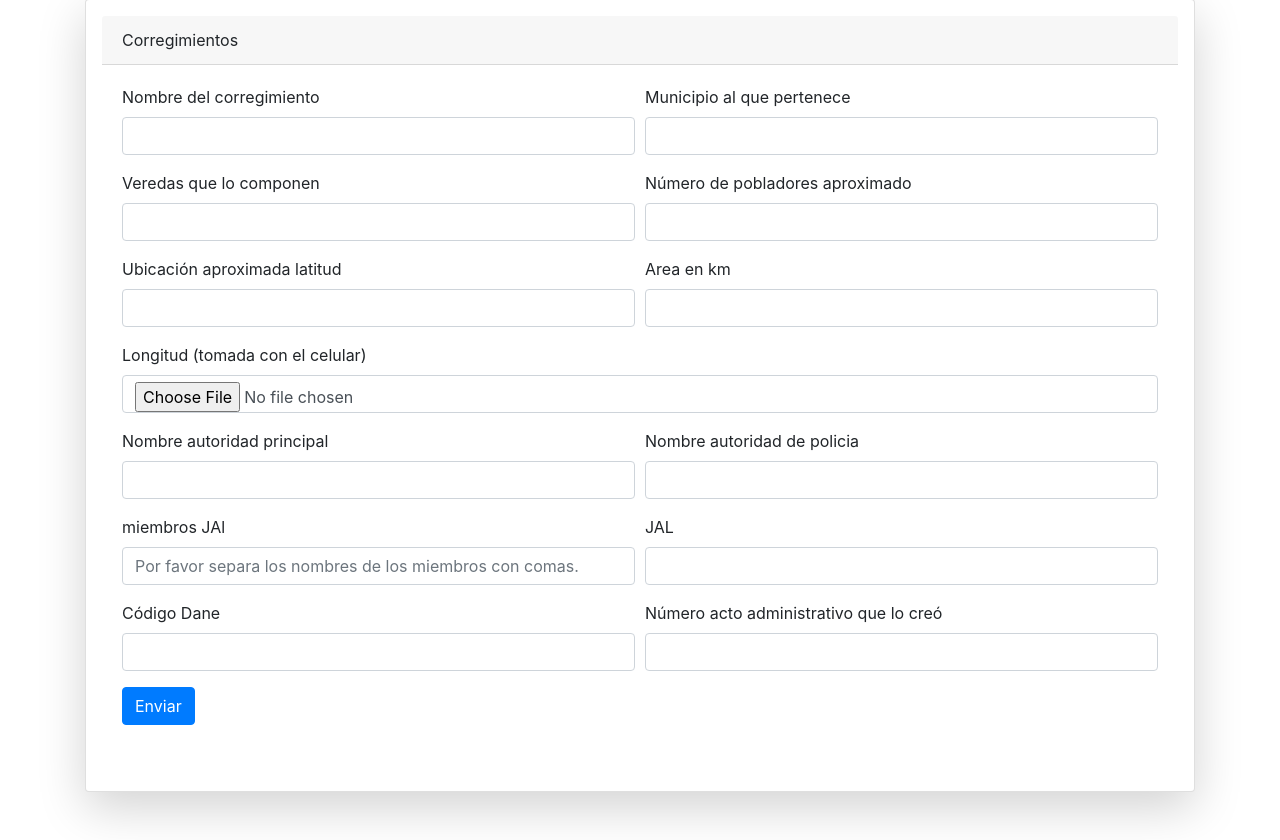
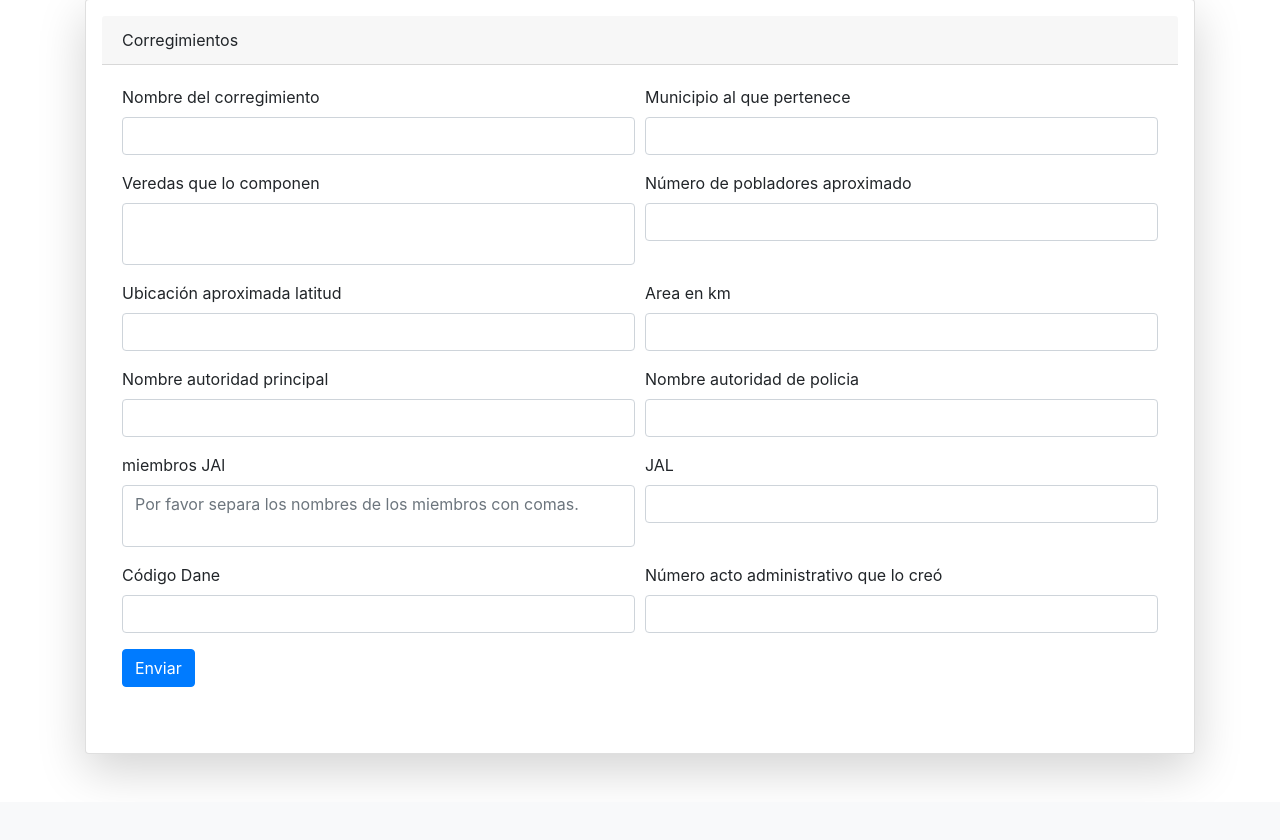
Before and after one commit to cristianalvarezz/corregimientos, a CodeIgniter app: page /corregimientos/index.php/formulario/editar/1 in a window 1280 px wide. Shown: the part 93-933 px from the top of the page. After the commit the page ends 869 px from the top, so only its background shows below. Run offline with CodeIgniter, Linux system fonts and the light colour scheme; tables that the repository leaves empty or names only in its code hold one stand-in row (values such as "Sample post"); some libraries are stand-ins or nearby versions.

Commit message:
Otra version

```diff
--- a/application/config/routes.php
+++ b/application/config/routes.php
@@ -52,3 +52,19 @@ defined('BASEPATH') OR exit('No direct script access allowed');
 $route['default_controller'] = 'formulario';
 $route['404_override'] = '';
 $route['translate_uri_dashes'] = FALSE;
+
+$route['formulario/mostrarCorregimientos/store']='none';
+$route['formulario/mostrarCorregimientos/editar']='none';
+$route['formulario/mostrarCorregimientos/eliminar']='none';
+
+$route['formulario/mostrarCorregimientos/mostrarCorregimientos']='none';
+$route['formulario/mostrarCorregimientos/guardarimagen']='none';
+$route['formulario/mostrarCorregimientos/buscarlistado']='none';
+$route['formulario/mostrarCorregimientos/getTemplate']='none';
+
+
+$route['formulario/editar']='none';
+$route['formulario/eliminar']='none';
+$route['formulario/guardarimagen']='none';
+
+$route['formulario/getTemplate']='none';
--- a/application/controllers/Formulario.php
+++ b/application/controllers/Formulario.php
@@ -97,13 +97,12 @@ class Formulario extends CI_Controller
 	}
 	public function  buscarlistado($page = 1)
 	{
-		redirect("/formulario/mostrarCorregimientos/1?busqueda=" . $this->input->get('busqueda') . "&campo=" . $this->input->get('campo') . "&num_registros=" . $this->input->get('num_registros'));
+		redirect("/formulario/mostrarCorregimientos/1?busqueda=" . $this->input->get('busqueda') . "&campo=" . $this->input->get('campo'));
 	}
 	public function mostrarCorregimientos($page = 1)
 	{
 
 		$page--;
-		$num_registros = $this->input->get('num_registros');
 		$busqueda = $this->input->get('busqueda');
 		$campo = $this->input->get('campo');
 		$page_size = 20;
@@ -111,16 +110,13 @@ class Formulario extends CI_Controller
 		if ($page < 0) {
 			$page = 0;
 		}
-		if ($num_registros != "" && $num_registros != null && is_numeric($num_registros)) {
-			$page_size = $num_registros;
-		}
+
 
 		$offset = $page * $page_size;
 
 		$data['corregimientos'] = $this->ModelsCorregimientos->paginar($page_size, $offset, $busqueda, $campo);
 		$data["current"] = $page + 1;
 		$data["busqueda"] = $busqueda;
-		$data["num_registros"] = $num_registros;
 		$data["campo"] = $campo;
 		$data["last_pag"] = ceil($this->ModelsCorregimientos->contarRegistros($busqueda) / $page_size);
 		$this->ModelsCorregimientos->obtenerCorregimientos();
@@ -129,8 +125,11 @@ class Formulario extends CI_Controller
 	public function editar($id_corregimiento = 0)
 	{
 		$corregimientos = $this->ModelsCorregimientos->getCorregimientos($id_corregimiento);
+
 		$view = $this->load->view('accionesFormulario/editarCorregimiento', array('corregimientos' => $corregimientos), true);
+
 		$this->getTemplate($view);
+
 	}
 
 	public function actualizar()
@@ -146,6 +145,7 @@ class Formulario extends CI_Controller
 		$ubicacionlatitud = $this->input->post('ubicacionlatitud');
 		$area = $this->input->post('area');
 		$longitud = $this->input->post('longitud');
+
 		$nautoridadprincipal = $this->input->post('nautoridadprincipal');
 		$nautoridadpolicial = $this->input->post('nautoridadpolicial');
 		$miembrosjal = $this->input->post('miembrosjal');
@@ -176,7 +176,7 @@ class Formulario extends CI_Controller
 				'fechae' =>  mdate($datestring, $time)
 			);
 			$this->ModelsCorregimientos->actualizar($id_corregimiento, $corregimiento);
-			$this->session->set_flashdata('msg', 'El registro identificado con el id :' . $id_corregimiento . ' fue actualizado correctamente');
+			$this->session->set_flashdata('msg', 'El registro identificado con el id : ' . $id_corregimiento . ' fue actualizado correctamente');
 			redirect(base_url('formulario/mostrarCorregimientos'));
 		}
 	}
--- a/application/helpers/corregimientos/corregimientos_rules_helper.php
+++ b/application/helpers/corregimientos/corregimientos_rules_helper.php
@@ -29,7 +29,7 @@ if(!function_exists('obtenerReglasCorregimientos')){
             array(
                 'field' => 'veredas',
                 'label' => 'Nombre de la vereda',
-                'rules' => 'required|min_length[2]|max_length[250]|alpha_numeric_spaces',
+                'rules' => 'required|min_length[2]|max_length[500]|alpha_numeric_spaces',
                 'errors' => array(
                     'required' => 'El %s es requerido.',
                     'min_length' => 'El %s contiene muy pocos caracteres',
@@ -114,7 +114,7 @@ if(!function_exists('obtenerReglasCorregimientos')){
             array(
                 'field' => 'miembrosjal',
                 'label' => 'Miembros de la JAL',
-                'rules' => 'required|min_length[2]|max_length[250]',
+                'rules' => 'required|min_length[2]|max_length[500]',
                 'errors' => array(
                     'required' => ' %s es requerido.',
                     'min_length' => ' %s contiene muy pocos caracteres',
@@ -193,7 +193,7 @@ if(!function_exists('actualizarReglasCorregimientos')){
             array(
                 'field' => 'veredas',
                 'label' => 'Nombre de la vereda',
-                'rules' => 'required|min_length[2]|max_length[250]|alpha_numeric_spaces',
+                'rules' => 'required|min_length[2]|max_length[500]|alpha_numeric_spaces',
                 'errors' => array(
                     'required' => 'El %s es requerido.',
                     'min_length' => 'El %s contiene muy pocos caracteres',
@@ -240,19 +240,6 @@ if(!function_exists('actualizarReglasCorregimientos')){
 
                 )
             ),
-
-            array(
-                'field' => 'longitudnombre',
-                'label' => 'Nombre longitud ',
-                'rules' => 'required|min_length[1]|max_length[250]|alpha',
-                'errors' => array(
-                    'required' => 'El %s es requerido.',
-                    'min_length' => 'El %s contiene muy pocos caracteres',
-                    'max_length' => 'El %s contiene muchos caracteres',
-                    'alpha' => 'El %s contiene caracteres no alfabeticos o latinos'
-                )
-            ),
-
             array(
                 'field' => 'nautoridadprincipal',
                 'label' => 'Nombre autoridad principal',
@@ -278,7 +265,7 @@ if(!function_exists('actualizarReglasCorregimientos')){
             array(
                 'field' => 'miembrosjal',
                 'label' => 'Miembros de la JAL',
-                'rules' => 'required|min_length[2]|max_length[250]',
+                'rules' => 'required|min_length[2]|max_length[500]',
                 'errors' => array(
                     'required' => ' %s es requerido.',
                     'min_length' => ' %s contiene muy pocos caracteres',
--- a/application/views/accionesFormulario/editarCorregimiento.php
+++ b/application/views/accionesFormulario/editarCorregimiento.php
@@ -12,81 +12,73 @@
                             <div class="form-row">
                                 <div class="col-md-6 mb-3">
                                     <label for="nombrecorregimiento">Nombre del corregimiento</label>
-
-                                    <input name="nombrecorregimiento" type="text" class="form-control" id="nombrecorregimiento" name="nombre" value="<?= set_value('nombrecorregimiento', isset($corregimientos['nombrecorregimiento']) ? $corregimientos['nombrecorregimiento']  : '') ?>">
+                                    <input name="nombrecorregimiento" type="text" class="form-control" id="nombrecorregimiento" name="nombre" maxlength="150" data-toggle="tooltip" title="Por favor digita nombres que solo contengan caracteres alfabéticos y espacios." value="<?= set_value('nombrecorregimiento', isset($corregimientos['nombrecorregimiento']) ? $corregimientos['nombrecorregimiento']  : '') ?>">
                                     <input type="hidden" value="<?= set_value('id_corregimiento', isset($corregimientos['id_corregimiento']) ? $corregimientos['id_corregimiento'] : '') ?>" name="id_corregimiento">
                                     <?= form_error('nombrecorregimiento', '<p class="text-danger">', '</p>') ?>
                                 </div>
                                 <div class="col-md-6 mb-3">
                                     <label for="municipio">Municipio al que pertenece</label>
-                                    <input name="municipio" type="text" class="form-control" id="municipio" value="<?= set_value('municipio', isset($corregimientos['municipio']) ? $corregimientos['municipio']  : '') ?>">
+                                    <input name="municipio" type="text" class="form-control" id="municipio" maxlength="150" data-toggle="tooltip" title="Por favor digita nombres que solo contengan caracteres alfabéticos y espacios." value="<?= set_value('municipio', isset($corregimientos['municipio']) ? $corregimientos['municipio']  : '') ?>">
                                     <?= form_error('municipio', '<p class="text-danger">', '</p>') ?>
                                 </div>
                             </div>
                             <div class="form-row">
                                 <div class="col-md-6 mb-3">
                                     <label for="veredas">Veredas que lo componen</label>
-                                    <input name="veredas" type="text" class="form-control" id="veredas" style="resize: none;" value="<?= set_value('veredas', isset($corregimientos['veredas']) ? $corregimientos['veredas']  : '') ?>">
+                                    <textarea name="veredas" type="text" class="form-control" id="veredas" style="resize: none;" data-toggle="tooltip" title="Por favor separa los nombres de las veredas con comas."   style="resize: none;"><?= set_value('veredas', isset($corregimientos['veredas']) ? $corregimientos['veredas']  : '') ?></textarea>
                                     <?= form_error('veredas', '<p class="text-danger">', '</p>') ?>
                                 </div>
                                 <div class="col-md-6 mb-3">
                                     <label for="pobladores">Número de pobladores aproximado</label>
-                                    <input name="pobladores" type="number" class="form-control" id="pobladores"  min="1" pattern="^[0-9]+" value="<?= set_value('pobladores', isset($corregimientos['pobladores']) ? $corregimientos['pobladores']  : '') ?>">
+                                    <input name="pobladores" type="number" class="form-control" id="pobladores"  min="1" pattern="^[0-9]+" value="<?= set_value('pobladores', isset($corregimientos['pobladores']) ? $corregimientos['pobladores']  : '') ?>" maxlength="52" oninput="if(this.value.length > this.maxLength) this.value = this.value.slice(0, this.maxLength);" >
                                     <?= form_error('pobladores', '<p class="text-danger">', '</p>') ?>
                                 </div>
                             </div>
                             <div class="form-row">
                                 <div class="col-md-6 mb-3">
                                     <label for="ubicacionlatitud">Ubicación aproximada latitud</label>
-                                    <input name="ubicacionlatitud" type="text" class="form-control" id="ubicacionlatitud" value="<?= set_value('ubicacionlatitud', isset($corregimientos['ubicacionlatitud']) ? $corregimientos['ubicacionlatitud']  : '') ?>">
+                                    <input name="ubicacionlatitud" type="text" class="form-control" id="ubicacionlatitud" value="<?= set_value('ubicacionlatitud', isset($corregimientos['ubicacionlatitud']) ? $corregimientos['ubicacionlatitud']  : '') ?>" maxlength="52">
                                     <?= form_error('ubicacionlatitud', '<p class="text-danger">', '</p>') ?>
                                 </div>
                                 <div class="col-md-6 mb-3">
                                     <label for="area">Area en km</label>
-                                    <input name="area" type="number" class="form-control" id="number" min="1" pattern="^[0-9]+" value="<?= set_value('area', isset($corregimientos['area']) ? $corregimientos['area']  : '') ?>">
+                                    <input name="area" type="number" class="form-control" id="number" min="1" pattern="^[0-9]+" value="<?= set_value('area', isset($corregimientos['area']) ? $corregimientos['area']  : '') ?>"  maxlength="52" >
                                     <?= form_error('area', '<p class="text-danger">', '</p>') ?>
-                                </div>
-                            </div>
-                            <div class="form-row">
-                                <div class="col-md-12 mb-3">
-                                    <label for="longitud">Longitud (tomada con el celular)</label>
-                                    <input name="longitud" type="file" class="form-control" id="longitud" value="<?= set_value('longitud', isset($corregimientos['longitud']) ? $corregimientos['longitud']  : '') ?>" >
-
                                 </div>
                             </div>
                             <div class="form-row">
                                 <div class="col-md-6 mb-3">
                                     <label for="nautoridadprincipal">Nombre autoridad principal</label>
-                                    <input name="nautoridadprincipal" type="text" class="form-control" id="nautoridadprincipal" value="<?= set_value('nautoridadprincipal', isset($corregimientos['nautoridadprincipal']) ? $corregimientos['nautoridadprincipal']  : '') ?>">
+                                    <input name="nautoridadprincipal" type="text" class="form-control" id="nautoridadprincipal" value="<?= set_value('nautoridadprincipal', isset($corregimientos['nautoridadprincipal']) ? $corregimientos['nautoridadprincipal']  : '') ?>" maxlength="150" data-toggle="tooltip" title="Por favor digita nombres que solo contengan caracteres alfabéticos y espacios.">
                                     <?= form_error('nautoridadprincipal', '<p class="text-danger">', '</p>') ?>
                                 </div>
                                 <div class="col-md-6 mb-3">
                                     <label for="nautoridadpolicial">Nombre autoridad de policia</label>
-                                    <input name="nautoridadpolicial" type="text" class="form-control" id="nautoridadpolicial" value="<?= set_value('nautoridadpolicial', isset($corregimientos['nautoridadpolicial']) ? $corregimientos['nautoridadpolicial']  : '') ?>">
+                                    <input name="nautoridadpolicial" type="text" class="form-control" id="nautoridadpolicial" value="<?= set_value('nautoridadpolicial', isset($corregimientos['nautoridadpolicial']) ? $corregimientos['nautoridadpolicial']  : '') ?>" maxlength="150"  data-toggle="tooltip" title="Por favor digita nombres que solo contengan caracteres alfabéticos y espacios.">
                                     <?= form_error('nautoridadpolicial', '<p class="text-danger">', '</p>') ?>
                                 </div>
                             </div>
                             <div class="form-row">
                                 <div class="col-md-6 mb-3">
                                     <label for="miembrosjal"> miembros JAl</label>
-                                    <input name="miembrosjal" type="text" class="form-control" id="miembrosjal" placeholder="Por favor separa los nombres de los miembros con comas." style="resize: none;" value="<?= set_value('miembrosjal', isset($corregimientos['miembrosjal']) ? $corregimientos['miembrosjal']  : '') ?>">
+                                    <textarea name="miembrosjal" type="text" class="form-control" id="miembrosjal" placeholder="Por favor separa los nombres de los miembros con comas." style="resize: none;"><?= set_value('miembrosjal', isset($corregimientos['miembrosjal']) ? $corregimientos['miembrosjal']  : '') ?></textarea>
                                     <?= form_error('miembrosjal', '<p class="text-danger">', '</p>') ?>
                                 </div>
                                 <div class="col-md-6 mb-3">
                                     <label for="jal"> JAL </label>
-                                    <input name="jal" type="text" class="form-control" id="jal" value="<?= set_value('jal', isset($corregimientos['jal']) ? $corregimientos['jal']  : '') ?>">
+                                    <input name="jal" type="text" class="form-control" id="jal" value="<?= set_value('jal', isset($corregimientos['jal']) ? $corregimientos['jal']  : '') ?>"  data-toggle="tooltip" title="Por favor digita nombres que solo contengan caracteres alfabéticos y espacios." maxlength="250">
                                     <?= form_error('jal', '<p class="text-danger">', '</p>') ?>
                                 </div>
                             </div>
                             <div class="form-row">
                                 <div class="col-md-6 mb-3">
                                     <label for="codigodane">Código Dane</label>
-                                    <input name="codigodane" type="number" class="form-control" id="codigodane" value="<?= set_value('codigodane', isset($corregimientos['codigodane']) ? $corregimientos['codigodane']  : '') ?>">
+                                    <input name="codigodane" type="number" class="form-control" id="codigodane" value="<?= set_value('codigodane', isset($corregimientos['codigodane']) ? $corregimientos['codigodane']  : '') ?>" maxlength="52" oninput="if(this.value.length > this.maxLength) this.value = this.value.slice(0, this.maxLength);">
                                     <?= form_error('codigodane', '<p class="text-danger">', '</p>') ?>
                                 </div>
                                 <div class="col-md-6 mb-3">
                                     <label for="numeroadministrativo">Número acto administrativo que lo creó</label>
-                                    <input name="numeroadministrativo" type="number" class="form-control" id="numeroadministrativo" value="<?= set_value('numeroadministrativo', isset($corregimientos['numeroadministrativo']) ? $corregimientos['numeroadministrativo']  : '') ?>">
+                                    <input name="numeroadministrativo" type="number" class="form-control" id="numeroadministrativo" value="<?= set_value('numeroadministrativo', isset($corregimientos['numeroadministrativo']) ? $corregimientos['numeroadministrativo']  : '') ?>" maxlength="52" oninput="if(this.value.length > this.maxLength) this.value = this.value.slice(0, this.maxLength);">
                                     <?= form_error('numeroadministrativo', '<p class="text-danger">', '</p>') ?>
                                 </div>
                             </div>
--- a/application/views/accionesFormulario/formulario.php
+++ b/application/views/accionesFormulario/formulario.php
@@ -16,7 +16,7 @@
                                 </div>
                                 <div class="col-md-6 mb-3">
                                     <label for="municipio">Municipio al que pertenece</label>
-                                    <input name="municipio" type="text" class="form-control" id="municipio" maxlength="150"  value="<?= set_value('municipio') ?>"  data-toggle="tooltip" title="Por favor digita nombres que solo contengan caracteres alfabéticos y espacios.">
+                                    <input name="municipio" type="text" class="form-control" id="municipio" maxlength="150" value="<?= set_value('municipio') ?>"  data-toggle="tooltip" title="Por favor digita nombres que solo contengan caracteres alfabéticos y espacios.">
                                     <?= form_error('municipio', '<p class="text-danger">', '</p>') ?>
                                 </div>
                             </div>
```
Also changed, not shown: application/views/accionesFormulario/mostrarCorregimientos.php (+6 -6 lines), upload/papa.jpg (added), upload/qwer.jpg (added), upload/qwer1.jpg (added).
